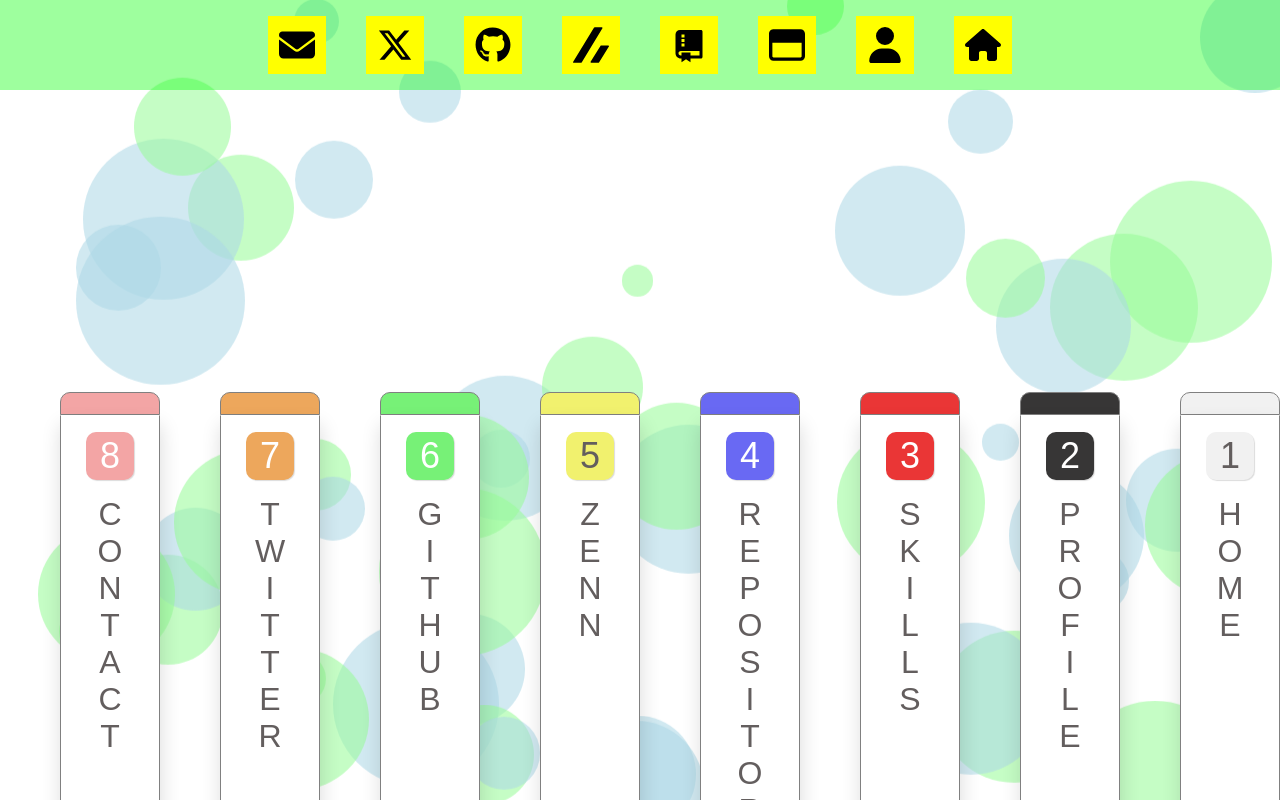
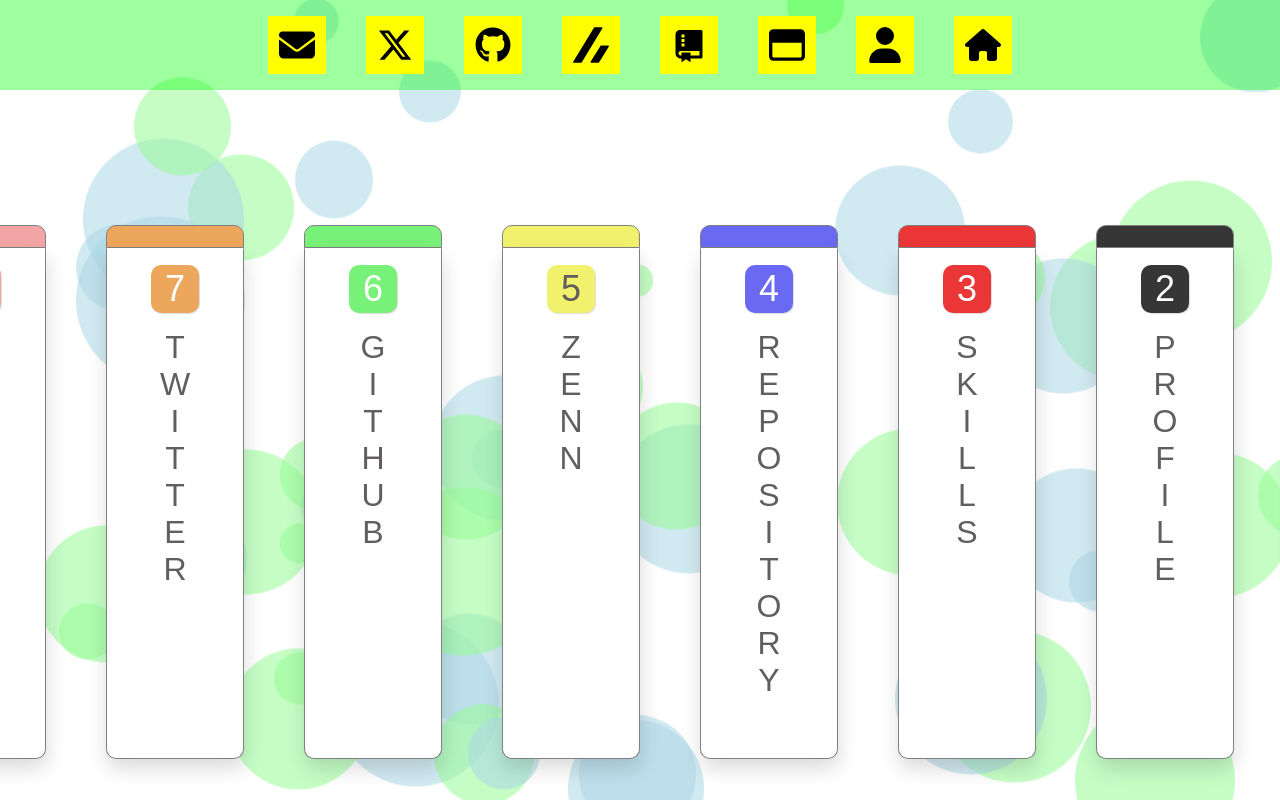
Before and after one commit to AnnkoATAMA/AnnkoATAMA_Protfolio, a React (Vite) app in the folder front/: page / in a window 1280 px wide. Shown: the top 800 px of the page. Built offline with nearby package versions, Linux system fonts and the light colour scheme.

Commit message:
#3 index.cssで調整

```diff
--- a/front/src/components/racelist.css
+++ b/front/src/components/racelist.css
@@ -4,14 +4,12 @@
     justify-content: center;
     flex-direction: row;
     margin: auto;
-    height: 30cm;
 }
 
 .racelist {
     width: 138px;
     height: 530px;
     transition: transform 0.2s, background-color 0.2s;
-    font-family: Arial, sans-serif;
     flex-wrap: wrap;
     margin-left: 60px;
     opacity: 0;
@@ -23,7 +21,6 @@
     width: 138px;
     height: 530px;
     transition: transform 0.2s, background-color 0.2s;
-    font-family: Arial, sans-serif;
     flex-wrap: wrap;
     margin-left: 60px;
     opacity: 1;
@@ -88,7 +85,6 @@
     height: 96%;
     background-color: #FFFFFF;
     border: 1px solid gray;
-    font-family: Arial, sans-serif;
     font-size: 32px;
     color: #635e5e;
     text-align: center;
--- a/front/src/index.css
+++ b/front/src/index.css
@@ -4,9 +4,10 @@
   border: 0;
 }
 
-body {
-  width: 100vw;
-  height: 100vh;
+body, html {
+  margin: 0;
+  padding: 0;
+  overflow-x: hidden;
 }
 
 button {
@@ -22,3 +23,11 @@
   font-size: 3.2em;
   line-height: 1.1;
 }
+
+.container {
+  display: flex;
+  align-items: center;
+  justify-content: center;
+  height: 100vh;
+  font-family: Arial, sans-serif;
+}
--- a/front/src/pages/HomePage.tsx
+++ b/front/src/pages/HomePage.tsx
@@ -1,8 +1,9 @@
 import RaceList from "../components/RaceList.tsx";
+import "../index.css"
 
 const HomePage = () => {
     return (
-        <div>
+        <div className="container">
             <RaceList />
         </div>
     )
```
Also changed, not shown: front/src/pages/css/home.css (added).
